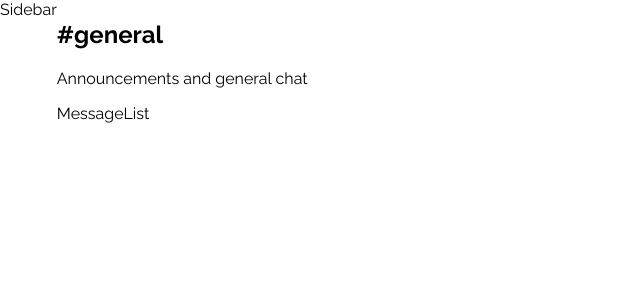
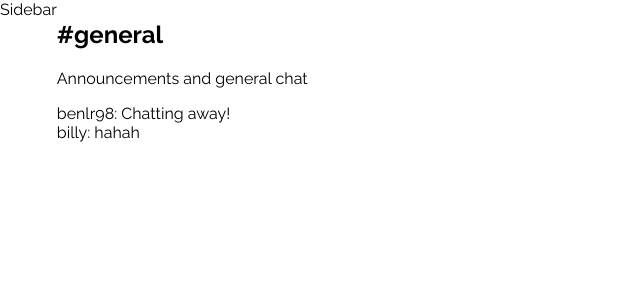
Before and after one commit to benlr98/slacky, a React (Create React App) app: page / in a window 1280 px wide. Shown: the top 300 px of the page, without its empty margins (0-640 px from the left). Built offline with nearby package versions, Linux system fonts and the light colour scheme.

Commit message:
constructed messages as an object to call within MessageList

```diff
--- a/src/MessageList.js
+++ b/src/MessageList.js
@@ -1,9 +1,21 @@
 import React from 'react'
 
 const MessageList = () => {
+    const messages = [
+        {id: 1 , username: 'benlr98', body: 'Chatting away!'},
+        {id: 2 , username: 'billy', body: 'hahah'},
+    ]
+
+
     return(
         <div className="MessageList">
-            MessageList
+            {
+            messages.map(message => (
+                <div key={message.id}>
+                    {message.username}: {message.body}
+                </div>
+                ))
+            }
         </div>
     )
 }
```
